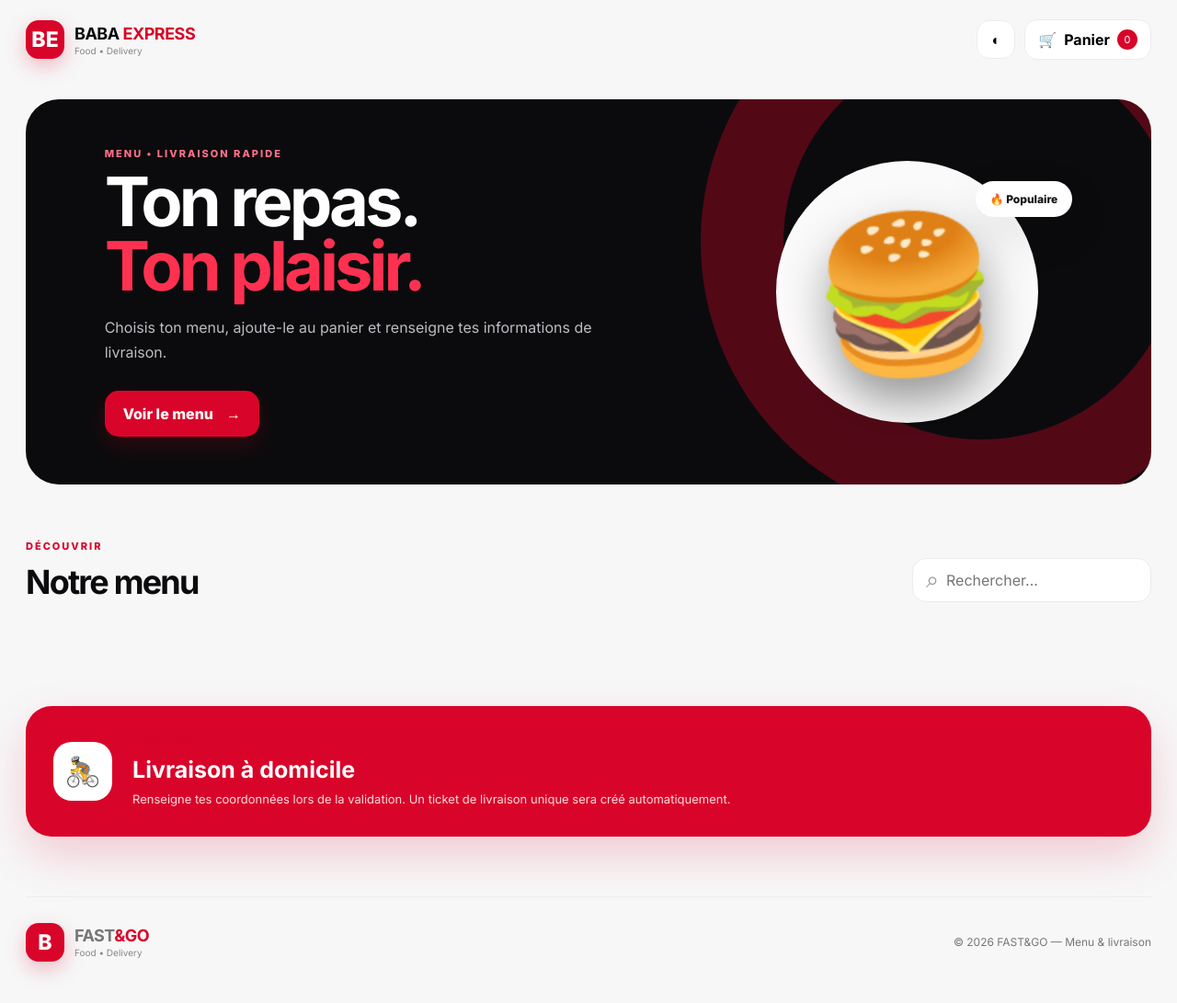
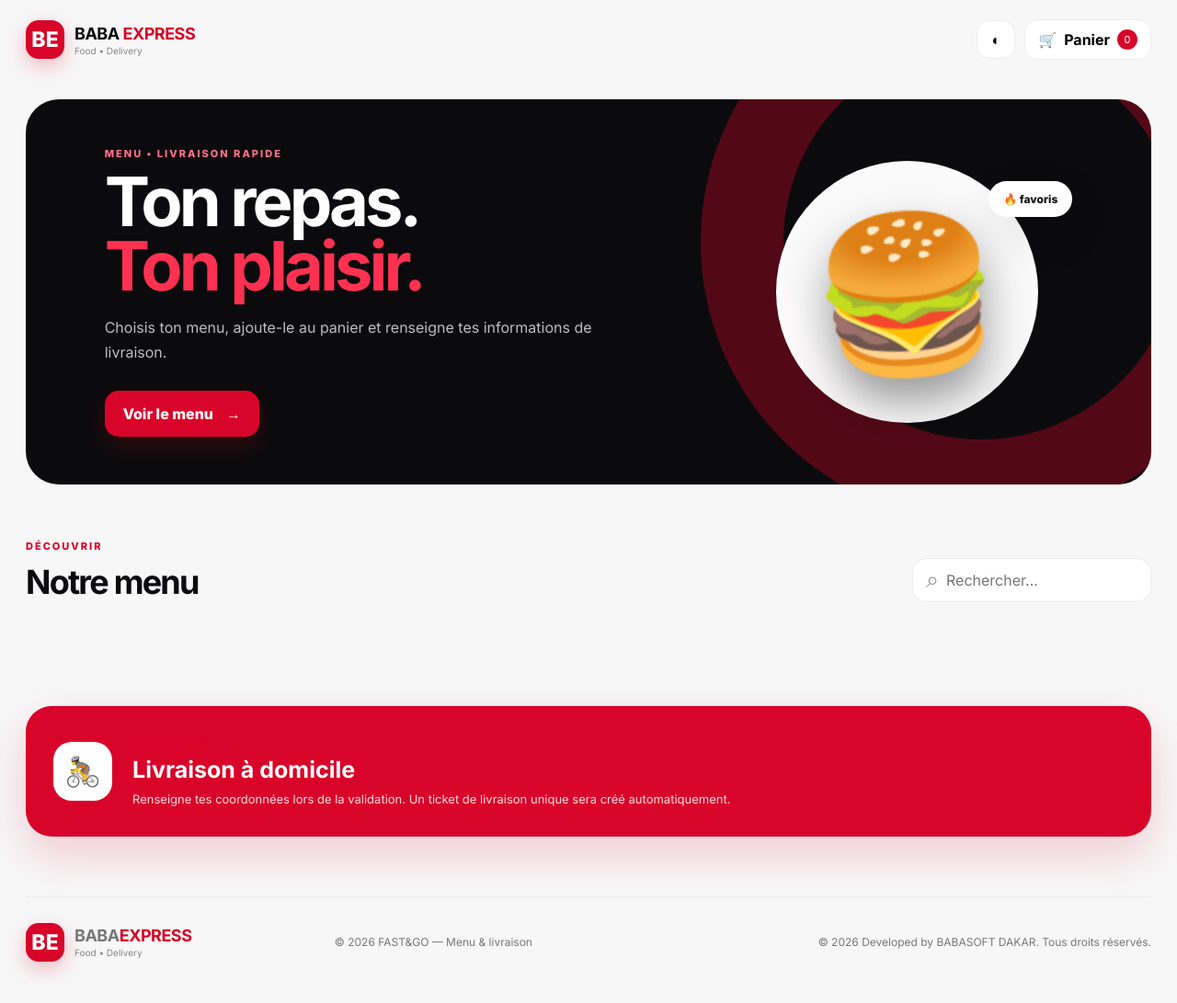
Before and after one commit to babasoft221/Babaexpress.dev, a plain HTML site: page index.html in a window 1280 px wide. Shown: the whole page at 92% size. Drawn offline with Linux system fonts and the light colour scheme.

Commit message:
Update brand name from FAST&GO to BABA EXPRESS

```diff
--- a/index.html
+++ b/index.html
@@ -4,7 +4,7 @@
   <meta charset="UTF-8" />
   <meta name="viewport" content="width=device-width, initial-scale=1.0" />
   <meta name="theme-color" content="#d90429" />
-  <title>FAST&GO — Menu Fast Food</title>
+  <title>BABA EXPRESS — Menu Fast Food</title>
   <link rel="preconnect" href="https://fonts.googleapis.com">
   <link rel="preconnect" href="https://fonts.gstatic.com" crossorigin>
   <link href="https://fonts.googleapis.com/css2?family=Inter:wght@400;500;600;700;800&display=swap" rel="stylesheet">
@@ -43,7 +43,7 @@
         </div>
         <div class="hero-food">
           <div class="hero-circle"></div>
-          <div class="floating-badge">🔥 Populaire</div>
+          <div class="floating-badge">🔥 favoris</div>
           <div class="food-emoji">🍔</div>
         </div>
       </section>
@@ -76,10 +76,12 @@
 
     <footer>
       <div class="brand">
-        <div class="brand-mark">B</div>
-        <div><strong>FAST<span>&GO</span></strong><small>Food • Delivery</small></div>
+        <div class="brand-mark">BE</div>
+        <div><strong>BABA<span>EXPRESS</span></strong><small>Food • Delivery</small></div>
       </div>
       <p>© 2026 FAST&GO — Menu & livraison</p>
+      <br>
+      <p>&copy; 2026 Developed by BABASOFT DAKAR. Tous droits réservés.</p>
     </footer>
   </div>
 
@@ -163,7 +165,7 @@
       <div class="ticket-top">
         <div class="ticket-logo">B</div>
         <div>
-          <strong>FAST<span>&GO</span></strong>
+          <strong>BABA<span>EXPRESS</span></strong>
           <small>Ticket de livraison</small>
         </div>
         <button class="close-btn" id="closeTicket">×</button>
```
